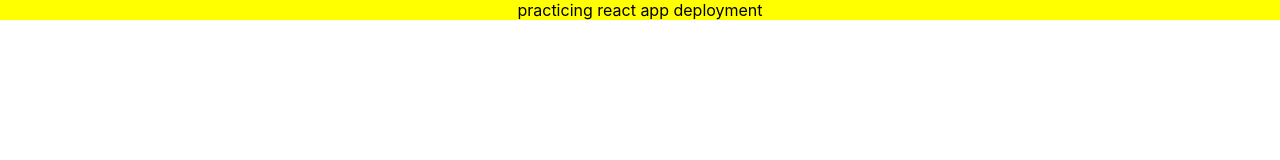
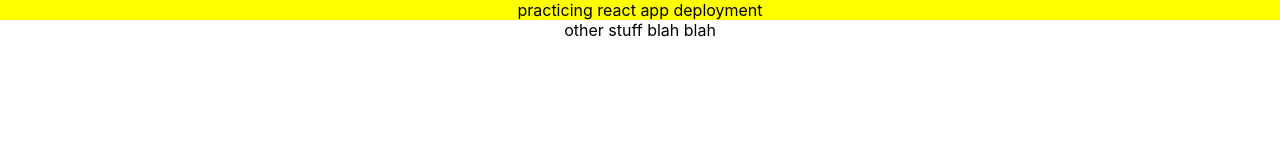
Before and after one commit to jinny-seo/git-deploy, a React (Create React App) app: page / in a window 1280 px wide. Shown: the top 160 px of the page. Built offline with nearby package versions, Linux system fonts and the light colour scheme.

Commit message:
added more text

```diff
--- a/src/App.js
+++ b/src/App.js
@@ -8,6 +8,7 @@ function App() {
 			<div style={{ background: "yellow" }}>
 				practicing react app deployment
 			</div>
+			other stuff blah blah
 		</div>
 	);
 }
```
